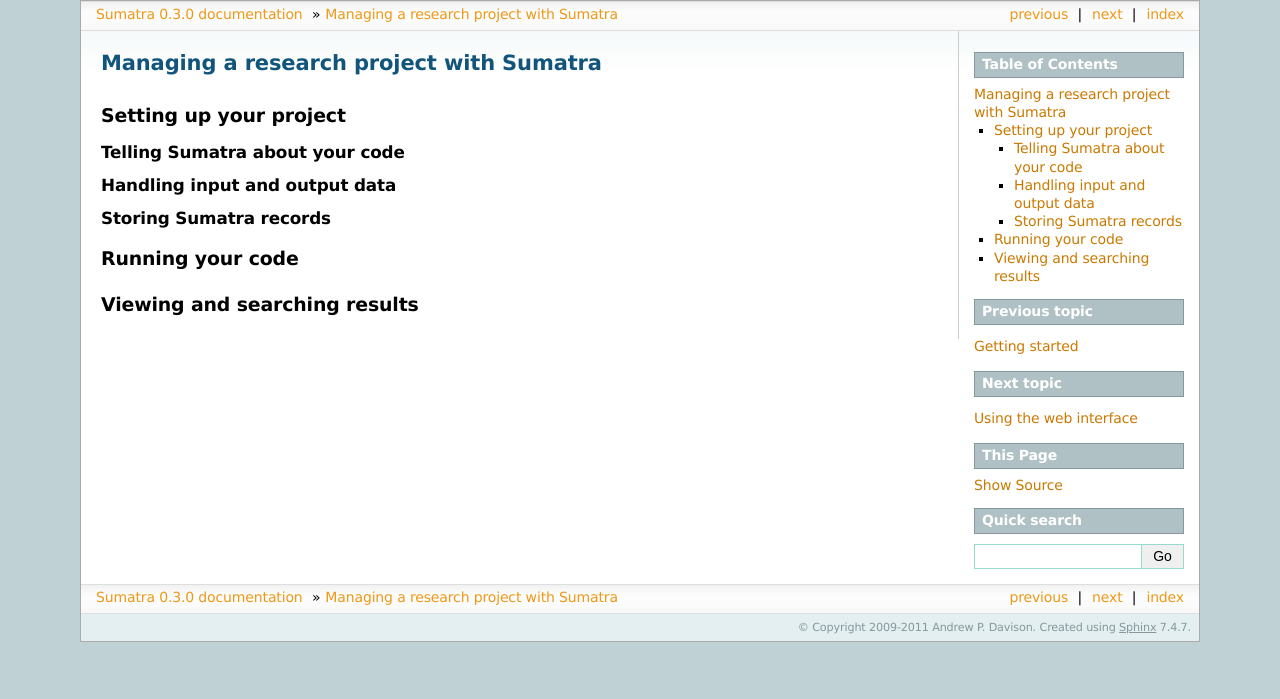
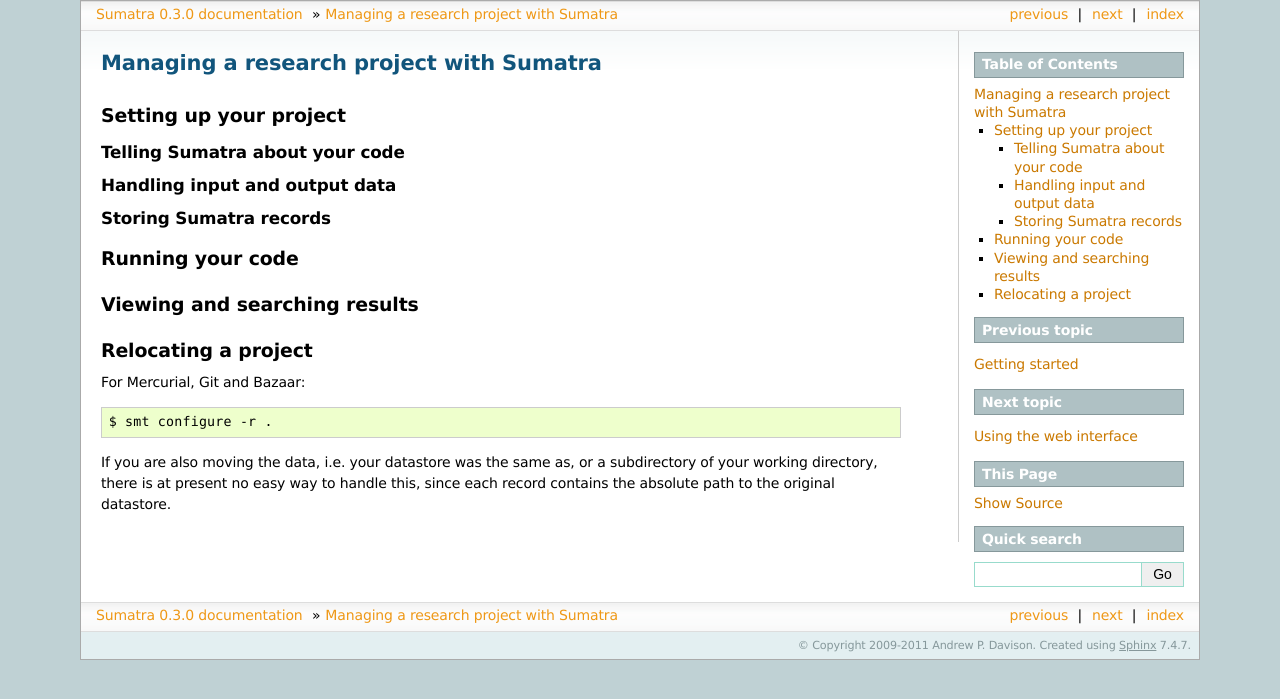
Before and after one commit to open-research/sumatra, a Sphinx documentation site: the page built from doc/managing_a_project.txt, in a window 1280 px wide. Shown: the top 699 px of the page. Built offline with Sphinx 7.4.7, drawn with Linux system fonts in a browser that asks for light colours; pages that are not in the unit, such as notebooks, are missing from menus.

```diff
--- a/doc/managing_a_project.txt
+++ b/doc/managing_a_project.txt
@@ -27,3 +27,18 @@
 
 Viewing and searching results
 =============================
+
+
+
+
+
+Relocating a project
+====================
+
+For Mercurial, Git and Bazaar::
+
+    $ smt configure -r .
+
+If you are also moving the data, i.e. your datastore was the same as, or a
+subdirectory of your working directory, there is at present no easy way to handle this,
+since each record contains the absolute path to the original datastore.
--- a/src/web/templates/record_detail.html
+++ b/src/web/templates/record_detail.html
@@ -4,11 +4,12 @@
 {% block title %}{{project_name}}: {{record.label}}{% endblock %}
 
 {% block header %}
-<form action='{{ request.path }}' method='POST'>
+<form action='{{ request.path }}' method='POST' onsubmit="return confirm('Please confirm.')">
 <h1>{{project_name}}: <i>{{record.label}}</i></h1>
 <input type="submit" value='Save changes' class="headeritem">
 <input type="submit" value='Delete' class="headeritem" name="delete">
 {% endblock %}
+
 
 {% block content %}
 
```
